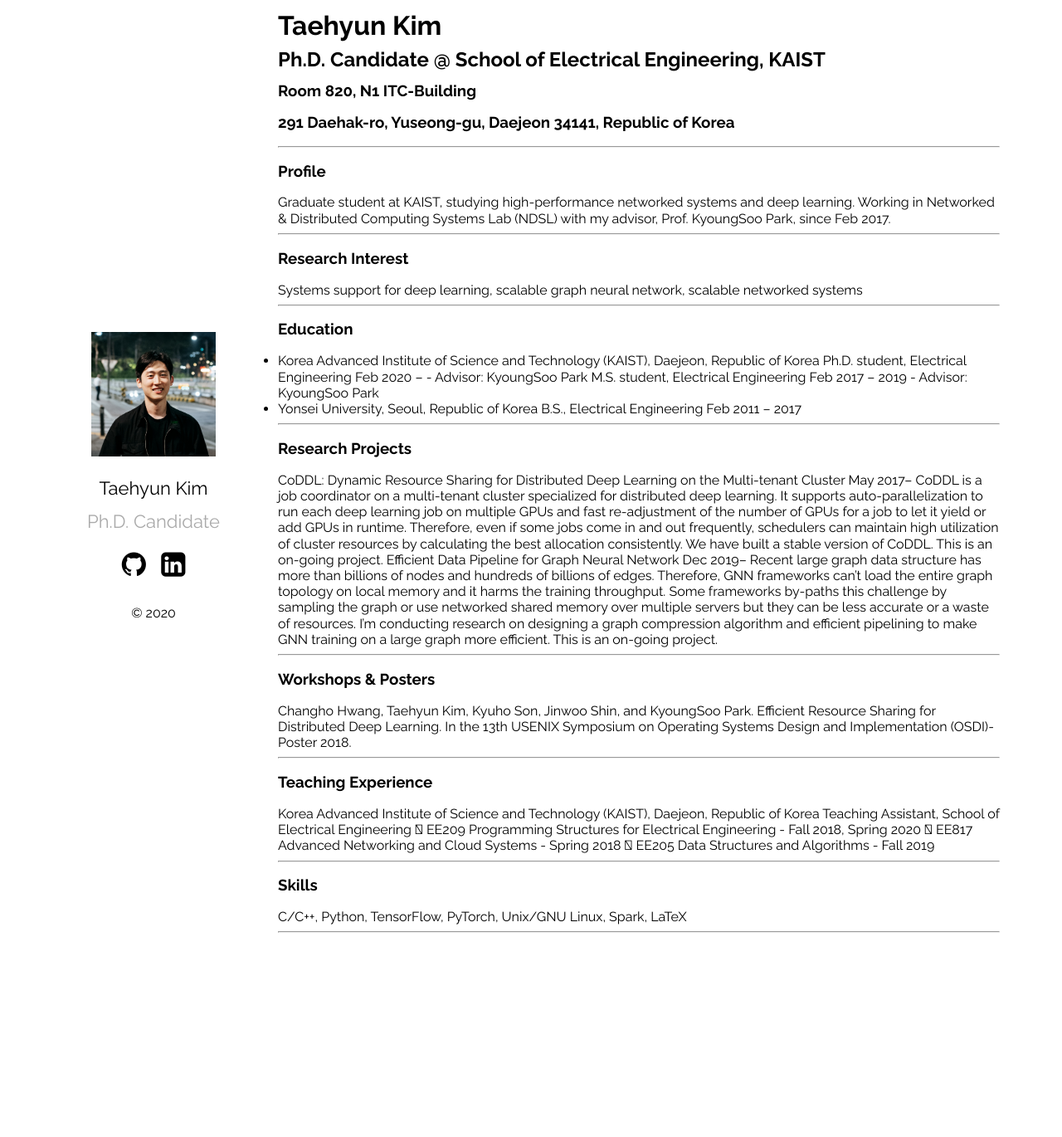
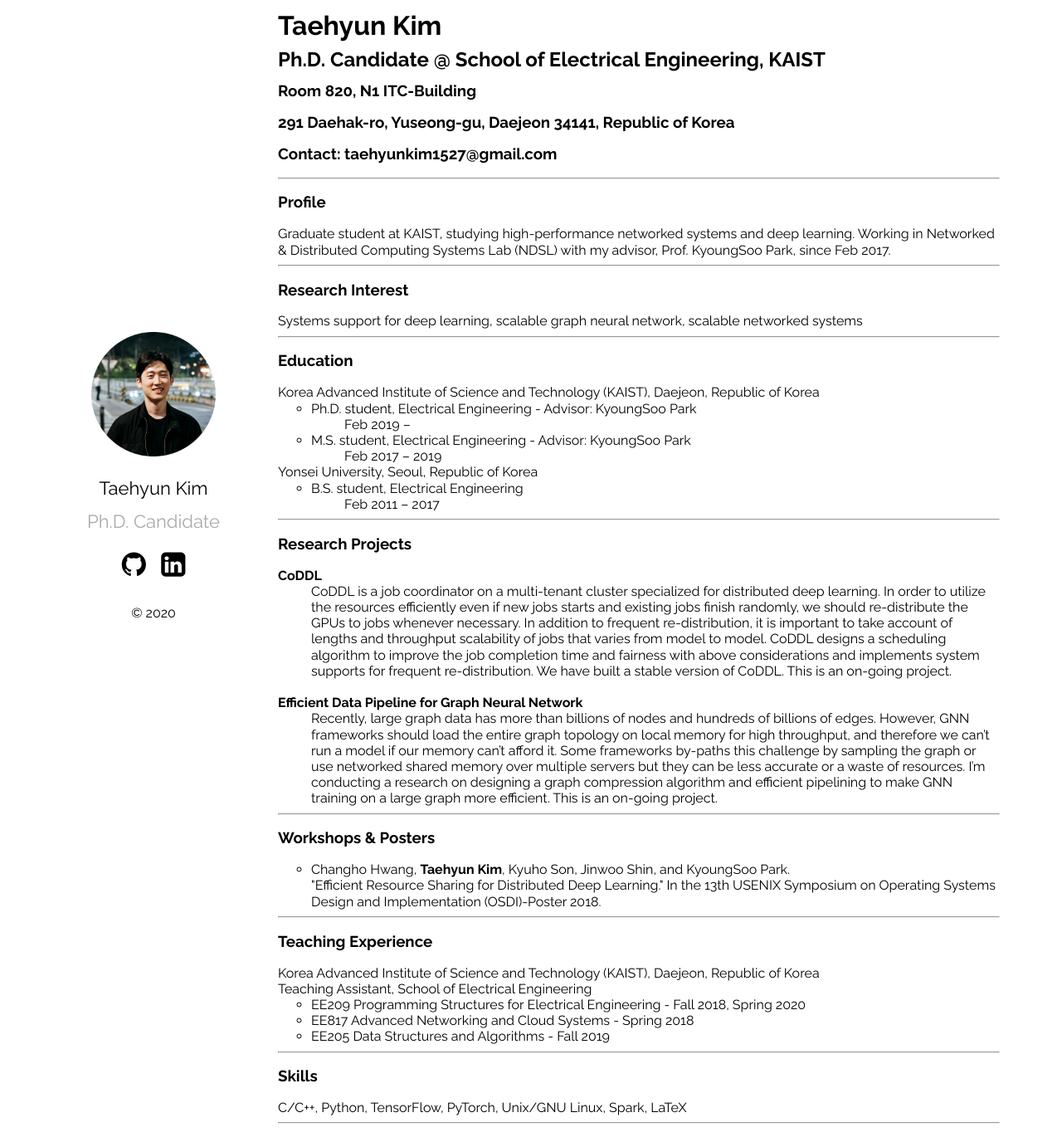
Before and after one commit to taehyunkim1527/taehyunkim1527, a Jekyll site: the page built from index.md, in a window 1280 px wide and 1370 px high. Shown: the whole window at 83% size. Built offline with Jekyll 4.4.1, drawn with Linux system fonts in a browser that asks for light colours.

Commit message:
Finish making homepage

```diff
--- a/_layouts/home.html
+++ b/_layouts/home.html
@@ -14,6 +14,7 @@
         <h2>Ph.D. Candidate @ School of Electrical Engineering, KAIST</h2>
         <h3>Room 820, N1 ITC-Building</h3>
         <h3>291 Daehak-ro, Yuseong-gu, Daejeon 34141, Republic of Korea</h3>
+        <h3>Contact: taehyunkim1527@gmail.com</h3>
       </div>
     </div><!--// .yui-gc -->
     <hr>
@@ -26,47 +27,63 @@
     Systems support for deep learning, scalable graph neural network, scalable networked systems
     <hr>
     <h3>Education</h3>
-    <li>
       Korea Advanced Institute of Science and Technology (KAIST), Daejeon, Republic of Korea
-      Ph.D. student, Electrical Engineering 				Feb 	2020 –
-      -	Advisor: KyoungSoo Park
-      M.S. student, Electrical Engineering 				Feb 	2017 – 2019
-      -	Advisor: KyoungSoo Park
-    </li>
-    <li>
+      <ul>
+        <li> Ph.D. student, Electrical Engineering  -	Advisor: KyoungSoo Park</li>
+        <ul>
+          Feb 	2019 –
+        </ul>
+        <li> M.S. student, Electrical Engineering  -	Advisor: KyoungSoo Park</li>
+        <ul>
+          Feb 	2017 – 2019
+        </ul>
+      </ul>
       Yonsei University, Seoul, Republic of Korea
-      B.S., Electrical Engineering					Feb 	2011 – 2017
-    </li>
+      <ul>
+        <li> B.S. student, Electrical Engineering</li>
+        <ul>
+          Feb 	2011 – 2017
+        </ul>
+      </ul>
     <hr>
     <h3>Research Projects</h3>
-    CoDDL: Dynamic Resource Sharing for Distributed Deep Learning on the Multi-tenant Cluster May 2017–
-    CoDDL is a job coordinator on a multi-tenant cluster specialized for distributed deep learning.
-    It supports auto-parallelization to run each deep learning job on multiple GPUs and
-    fast re-adjustment of the number of GPUs for a job to let it yield or add GPUs in runtime.
-    Therefore, even if some jobs come in and out frequently, schedulers can maintain high utilization
-    of cluster resources by calculating the best allocation consistently.
-    We have built a stable version of CoDDL. This is an on-going project.
-
-    Efficient Data Pipeline for Graph Neural Network Dec 2019–
-    Recent large graph data structure has more than billions of nodes and hundreds of billions of edges.
-    Therefore, GNN frameworks can’t load the entire graph topology on local memory and it harms
-    the training throughput. Some frameworks by-paths this challenge by sampling the graph or
-    use networked shared memory over multiple servers but they can be less accurate or
-    a waste of resources. I’m conducting research on designing a graph compression algorithm and
-    efficient pipelining to make GNN training on a large graph more efficient.
-    This is an on-going project.
+      <b>CoDDL</b>
+      <ul>
+        CoDDL is a job coordinator on a multi-tenant cluster specialized for distributed deep learning.
+        In order to utilize the resources efficiently even if new jobs starts and existing jobs finish
+        randomly, we should re-distribute the GPUs to jobs whenever necessary. In addition to frequent
+        re-distribution, it is important to take account of lengths and throughput scalability of jobs
+        that varies from model to model. CoDDL designs a scheduling algorithm to improve the job completion
+        time and fairness with above considerations and implements system supports for frequent
+        re-distribution. We have built a stable version of CoDDL. This is an on-going project.
+      </ul>
+    </br>
+      <b>Efficient Data Pipeline for Graph Neural Network</b>
+      <ul>
+        Recently, large graph data has more than billions of nodes and hundreds of billions of edges.
+        However, GNN frameworks should load the entire graph topology on local memory for high throughput,
+        and therefore we can’t run a model if our memory can’t afford it. Some frameworks by-paths this
+        challenge by sampling the graph or use networked shared memory over multiple servers but they can
+        be less accurate or a waste of resources. I’m conducting a research on designing a graph
+        compression algorithm and efficient pipelining to make GNN training on a large graph more efficient.
+        This is an on-going project.
+      </ul>
     <hr>
     <h3>Workshops & Posters</h3>
-    Changho Hwang, Taehyun Kim, Kyuho Son, Jinwoo Shin, and KyoungSoo Park.
-Efficient Resource Sharing for Distributed Deep Learning. In the 13th USENIX Symposium on Operating Systems Design and Implementation (OSDI)-Poster 2018.
-    <hr>
+      <ul>
+        <li>Changho Hwang, <b>Taehyun Kim</b>, Kyuho Son, Jinwoo Shin, and KyoungSoo Park.</br>
+          "Efficient Resource Sharing for Distributed Deep Learning." In the 13th USENIX Symposium on Operating Systems Design and Implementation (OSDI)-Poster 2018.
+        </li>
+      </ul>
+      <hr>
     <h3>Teaching Experience</h3>
-    Korea Advanced Institute of Science and Technology (KAIST), Daejeon, Republic of Korea
+    Korea Advanced Institute of Science and Technology (KAIST), Daejeon, Republic of Korea</br>
     Teaching Assistant, School of Electrical Engineering
-    	EE209 Programming Structures for Electrical Engineering - Fall 2018, Spring 2020
-    	EE817 Advanced Networking and Cloud Systems - Spring 2018
-    	EE205 Data Structures and Algorithms - Fall 2019
-
+    <ul>
+      <li>EE209 Programming Structures for Electrical Engineering - Fall 2018, Spring 2020</li>
+      <li>EE817 Advanced Networking and Cloud Systems - Spring 2018</li>
+      <li>EE205 Data Structures and Algorithms - Fall 2019</li>
+    </ul>
     <hr>
     <h3>Skills</h3>
     C/C++, Python, TensorFlow, PyTorch, Unix/GNU Linux, Spark, LaTeX<hr>
```
Also changed, not shown: assets/portfolio.png, 2 other files.
